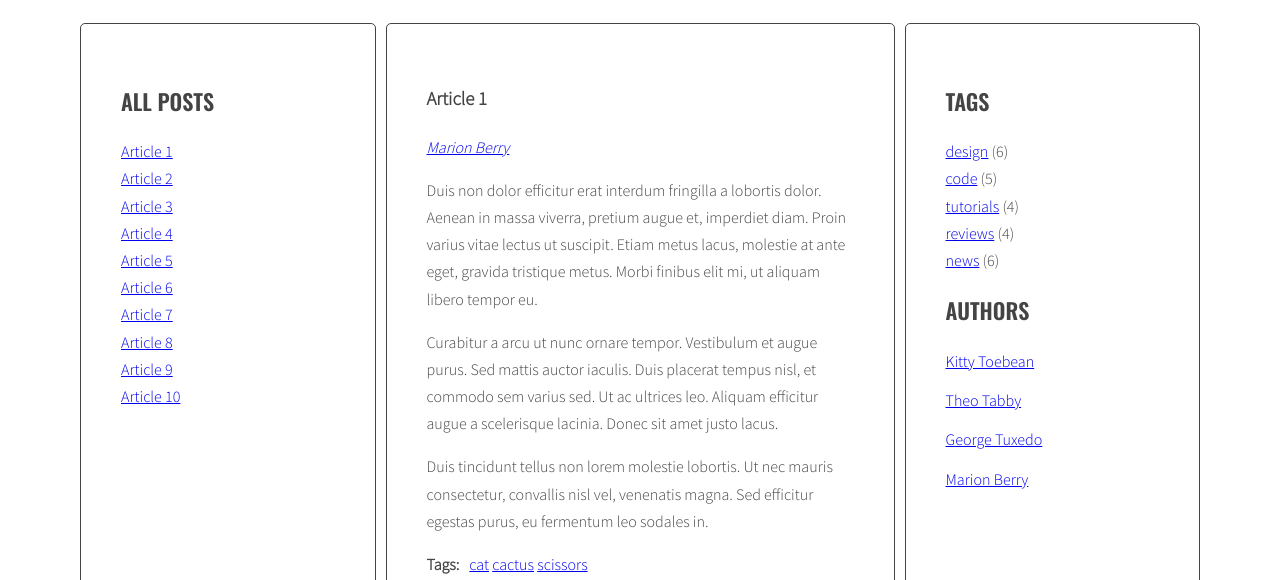
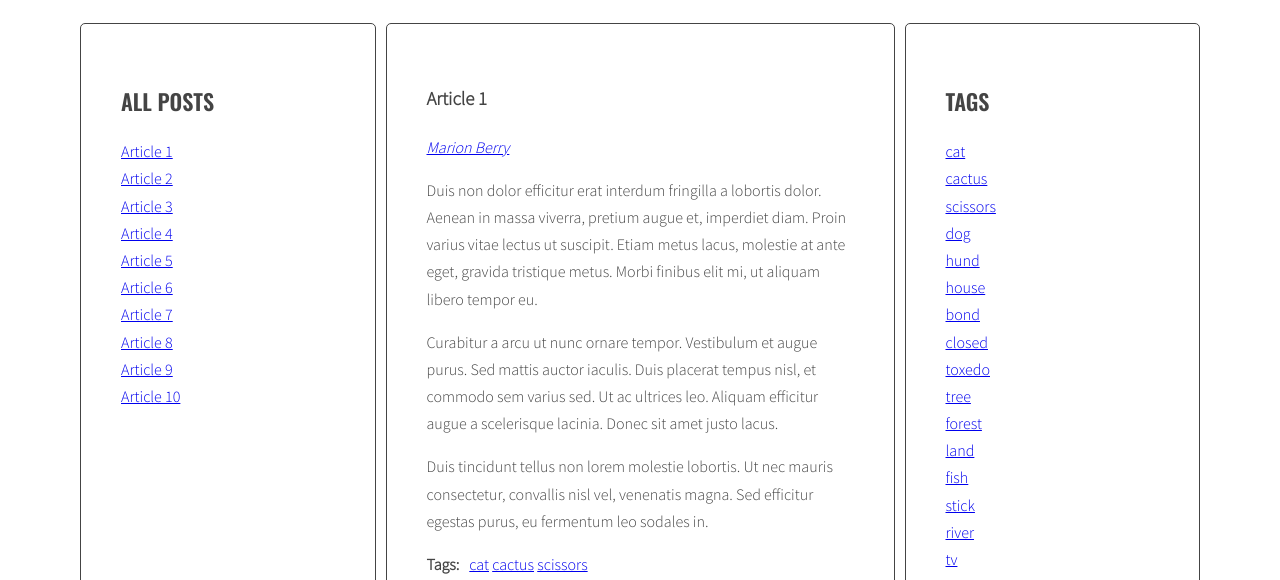
Before and after one commit to AdrianBabieczko/javascript-blog, a website: page index.html in a window 1280 px wide. Shown: the part 220-800 px from the top of the page. Drawn offline with nearby package versions, Linux system fonts and the light colour scheme.

Commit message:
Display list of tags

```diff
--- a/index.html
+++ b/index.html
@@ -179,11 +179,6 @@
             <aside class="sidebar">
               <h2 class="section-title">Tags</h2>
               <ul class="list tags">
-                <li><a href="#">design</a> <span>(6)</span></li>
-                <li><a href="#">code</a> <span>(5)</span></li>
-                <li><a href="#">tutorials</a> <span>(4)</span></li>
-                <li><a href="#">reviews</a> <span>(4)</span></li>
-                <li><a href="#">news</a> <span>(6)</span></li>
               </ul>
               <h2 class="section-title">Authors</h2>
               <ul class="list authors">
--- a/js/script.js
+++ b/js/script.js
@@ -34,7 +34,8 @@ const optArticleSelector = '.post',
   optTitleSelector = '.post-title',
   optTitleListSelector = '.titles',
   optArticleTagsSelector = '.post-tags .list',
-  optArticleAuthorSelector = '.post-author';
+  optArticleAuthorSelector = '.post-author',
+  optTagsListSelector = '.tags.list';
 
 function generateTitleLinks(customSelector = '') {
   /* remove contents of titleList */
@@ -78,6 +79,9 @@ function generateTitleLinks(customSelector = '') {
 }
 
 function generateTags(){
+  /* [NEW] create a new variable allTags with an empty array */
+  let allTags = [];
+
   /* find all articles */
   const articles = document.querySelectorAll('.post');
 
@@ -110,6 +114,11 @@ function generateTags(){
       /* add generated code to html variable */
       html = html + linkHTML;
 
+      if(allTags.indexOf(linkHTML) == -1){
+        /* [NEW] add generated code to allTags array */
+        allTags.push(linkHTML);
+      }
+
     /* END LOOP: for each tag */
     }
 
@@ -118,6 +127,12 @@ function generateTags(){
 
   /* END LOOP: for every article: */
   }
+
+  /* [NEW] find list of tags in right column */
+  const tagList = document.querySelector(optTagsListSelector);
+
+  /* [NEW] add html from allTags to tagList */
+  tagList.innerHTML = allTags.join(' ');
 }
 
 function tagClickHandler(event){
```
